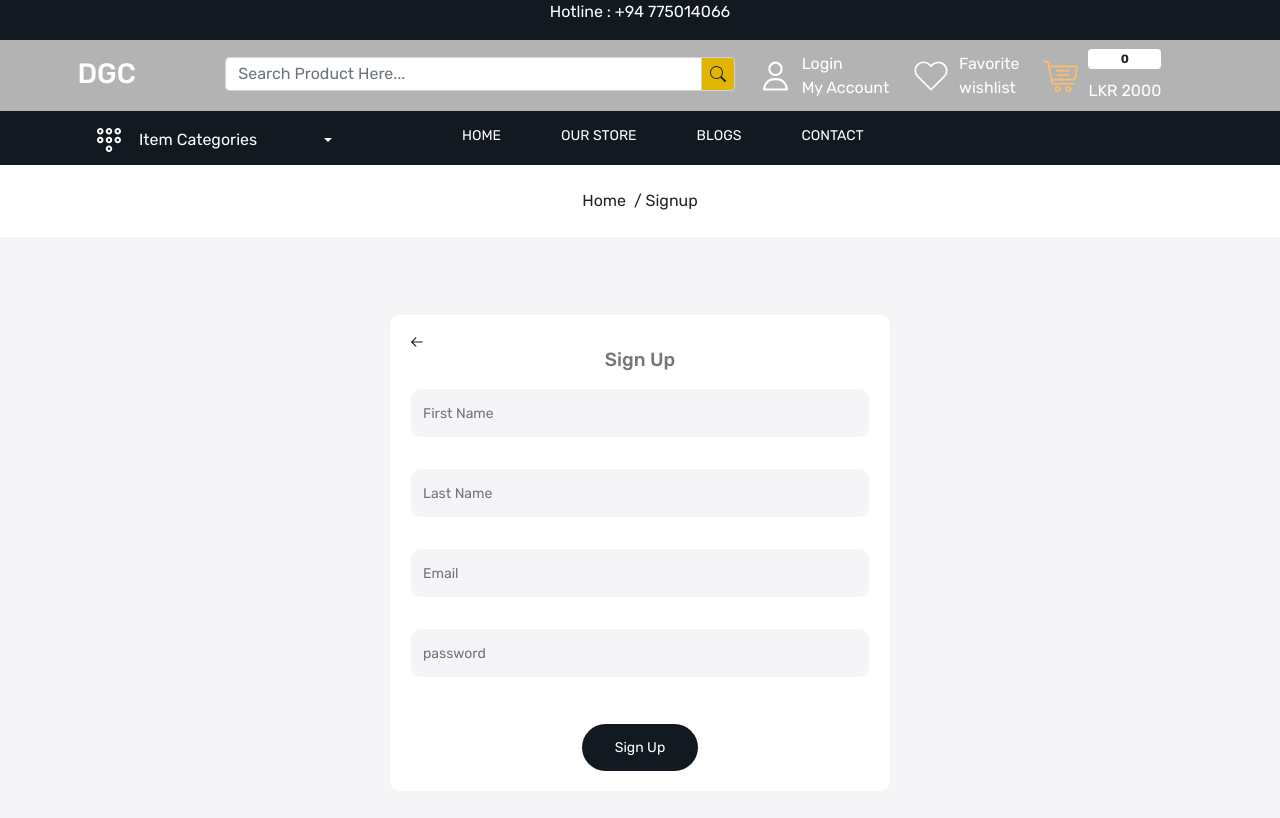
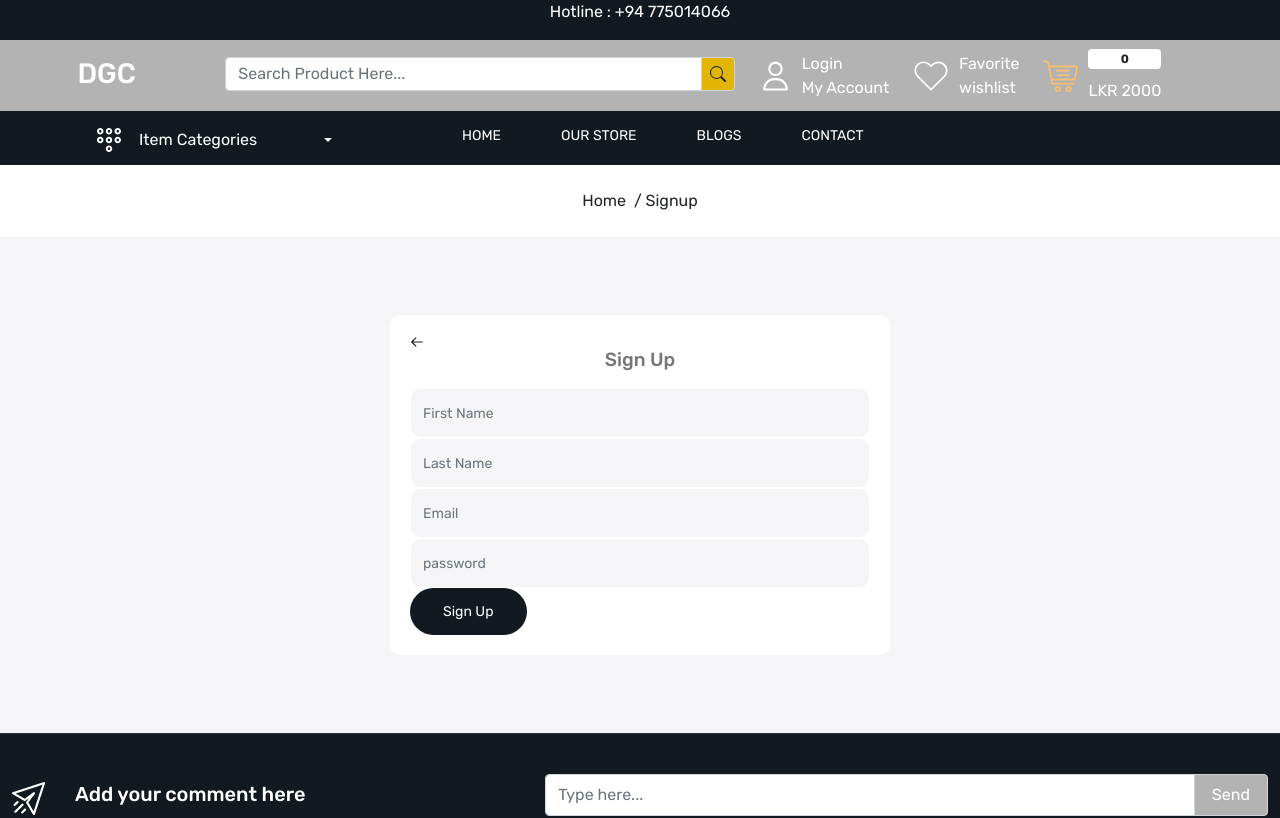
Before and after one commit to Udayanzoysa/ecom-web, a React (Create React App) app: page /signup in a window 1280 px wide. Shown: the top 818 px of the page. Built offline with nearby package versions, Linux system fonts and the light colour scheme.

Commit message:
feat:sign in

```diff
--- a/src/App.js
+++ b/src/App.js
@@ -1,6 +1,6 @@
 import React from 'react';
 import './App.css';
-import { BrowserRouter, Routes, Route } from "react-router-dom";
+import {BrowserRouter, Routes, Route} from "react-router-dom";
 import Layouts from './Components/Layouts';
 import Home from './Pages/Home';
 import Contact from './Pages/Contact';
@@ -19,22 +19,23 @@ import TermsAndConditions from './Pages/TermsAndConditions';
 import SingleProduct from './Pages/SingleProduct';
 import Cart from './Pages/Cart';
 import CheckOut from './Pages/CheckOut';
-import { useState } from 'react';
+import {useState} from 'react';
 import data from './data';
+import Account from "./Pages/Account";
 
 function App() {
-  const { products } = data;
+    const {products} = data;
     const [cartItems, setCartItems] = useState([]);
     const onAdd = (product) => {
         const exist = cartItems.find((x) => x.id === product.id);
         if (exist) {
             setCartItems(
                 cartItems.map((x) =>
-          x.id === product.id ? { ...exist, qty: exist.qty + 1 } : x
+                    x.id === product.id ? {...exist, qty: exist.qty + 1} : x
                 )
             );
         } else {
-      setCartItems([...cartItems, { ...product, qty: 1 }]);
+            setCartItems([...cartItems, {...product, qty: 1}]);
         }
     };
     const onRemove = (product) => {
@@ -44,7 +45,7 @@ function App() {
         } else {
             setCartItems(
                 cartItems.map((x) =>
-          x.id === product.id ? { ...exist, qty: exist.qty - 1 } : x
+                    x.id === product.id ? {...exist, qty: exist.qty - 1} : x
                 )
             );
         }
@@ -55,23 +56,26 @@ function App() {
             <BrowserRouter>
                 <Routes>
                     <Route path='/' element={<Layouts countCartItems={cartItems.length}></Layouts>}>
-            <Route index element={<Home />} />
-            <Route path='contact' element={<Contact />} />
-            <Route path='blog' element={<Blog />} />
-            <Route path='blog/:id' element={<SingleBlog />} />
-            <Route path='OurStore' element={<OurStore products={products} onAdd={onAdd}></OurStore>} />
-            <Route path='OurStore/:id' element={<SingleProduct products={products} onAdd={onAdd}></SingleProduct>} />
-            <Route path='wishlist' element={<Wishlist />} />
-            <Route path='login' element={<Login />} />
-            <Route path='forgotpassword' element={<ForgotPassword />} />
-            <Route path='signup' element={<Signup />} />
-            <Route path='resetpassword' element={<ResetPassword />} />
-            <Route path='privacypolicy' element={<PrivacyPolicy />} />
-            <Route path='shippingpolicy' element={<ShippingPolicy />} />
-            <Route path='refundpolicy' element={<RefundPolicy />} />
-            <Route path='termandconditions' element={<TermsAndConditions />} />
-            <Route path='Cart' element={<Cart cartItems={cartItems} onAdd={onAdd} onRemove={onRemove}></Cart>} />
-            <Route path='Checkout' element={<CheckOut />} />
+                        <Route index element={<Home/>}/>
+                        <Route path='contact' element={<Contact/>}/>
+                        <Route path='blog' element={<Blog/>}/>
+                        <Route path='blog/:id' element={<SingleBlog/>}/>
+                        <Route path='OurStore' element={<OurStore products={products} onAdd={onAdd}></OurStore>}/>
+                        <Route path='OurStore/:id'
+                               element={<SingleProduct products={products} onAdd={onAdd}></SingleProduct>}/>
+                        <Route path='wishlist' element={<Wishlist/>}/>
+                        <Route path='login' element={<Login/>}/>
+                        <Route path='forgotpassword' element={<ForgotPassword/>}/>
+                        <Route path='signup' element={<Signup/>}/>
+                        <Route path='profile' element={<Account/>}/>
+                        <Route path='resetpassword' element={<ResetPassword/>}/>
+                        <Route path='privacypolicy' element={<PrivacyPolicy/>}/>
+                        <Route path='shippingpolicy' element={<ShippingPolicy/>}/>
+                        <Route path='refundpolicy' element={<RefundPolicy/>}/>
+                        <Route path='termandconditions' element={<TermsAndConditions/>}/>
+                        <Route path='Cart'
+                               element={<Cart cartItems={cartItems} onAdd={onAdd} onRemove={onRemove}></Cart>}/>
+                        <Route path='Checkout' element={<CheckOut/>}/>
                     </Route>
                 </Routes>
             </BrowserRouter>
--- /dev/null
+++ b/src/Pages/Account.js
@@ -0,0 +1,8 @@
+const Account = () => {
+    return (
+        <>
+            Account Page
+        </>
+    )
+}
+export default Account
--- a/src/Pages/Login.js
+++ b/src/Pages/Login.js
@@ -24,7 +24,7 @@ const Login = () => {
         try {
             let res = await firebase.auth().signInWithEmailAndPassword(form?.email, form?.password)
             const auth = getAuth();
-            navigate('/admin')
+            navigate('/profile')
             return res
         } catch (e) {
             // toast({
@@ -49,7 +49,8 @@ const Login = () => {
                         <div className='auth-card'>
                             <h3 className='text-center mb-3'>Login</h3>
                             <CustomInput onChange={valueChangeHandler} type='email' name='email' placeholder='Email'/>
-                            <CustomInput onChange={valueChangeHandler} type='password' name='password' placeholder='password'/>
+                            <CustomInput onChange={valueChangeHandler} type='password' name='password'
+                                         placeholder='password'/>
                             <div className=''>
                                 <Link to='/ForgotPassword'>Forgot Password?</Link>
                                 <div className='mt-3 d-flex justify-content-center gap-15 align-item-center'>
--- a/src/Pages/Signup.js
+++ b/src/Pages/Signup.js
@@ -1,37 +1,70 @@
-import React from 'react';
+import React, {useState} from 'react';
 import BreadCrumb from '../Components/BreadCrumb';
 import Meta from '../Components/Meta';
-import { Link } from 'react-router-dom';
-import { HiOutlineArrowLeft } from 'react-icons/hi';
+import {Link, useNavigate} from 'react-router-dom';
+import {HiOutlineArrowLeft} from 'react-icons/hi';
 import Container from '../Components/Container';
 import CustomInput from '../Components/CustomInput';
+import firebase from "firebase/compat/app";
+import {getAuth, signOut, updateProfile} from "firebase/auth";
+import {doc, setDoc} from "firebase/firestore";
+import {getDownloadURL, getStorage, ref, uploadBytes} from "firebase/storage";
 
 const Signup = () => {
+
+    const [form, setForm] = useState({})
+    const navigate = useNavigate()
+    const valueChangeHandler = (event) => {
+        let {name, value} = event.target
+        setForm({...form, [name]: value})
+    }
+
+    console.log(form, 'formrmr')
+
+    const signHandler = async () => {
+        try {
+            let result = await firebase.auth().createUserWithEmailAndPassword(form?.email, form.password)
+            if (result?.user?.uid) {
+                const db = firebase.firestore();
+                const docRef = await setDoc(doc(db, 'userProfile', result?.user?.uid), {...form,type:'user'});
+                navigate('/profile')
+            }
+            // return result?.user?.uid
+        } catch (e) {
+            console.log(e,'eeeee')
+        }
+    }
+
     return (
         <>
-    <Meta title={'Signup'} />
+            <Meta title={'Signup'}/>
             <BreadCrumb title='Signup'/>
             <Container class1='login-wrapper py-5 home-wrapper-2'>
                 <div className='row'>
                     <div className='col-12'>
                         <div className='auth-card'>
                             <Link to='/Login' className='d-flex align-items-center gap-10'>
-                    <HiOutlineArrowLeft className='fs-12' />
+                                <HiOutlineArrowLeft className='fs-12'/>
                             </Link>
                             <h3 className='text-center mb-3'>Sign Up</h3>
-                   <form action='' className='d-flex flex-column gap-30' >
-                   <CustomInput type='text' name='name' placeholder='First Name' />
-                   <CustomInput type='text' name='name' placeholder='Last Name' />
-                   <CustomInput type='email' name='email' placeholder='Email' />
-                   <CustomInput type='password' name='password' placeholder='password' />
+                                <CustomInput onChange={valueChangeHandler} type='text' name='firstName'
+                                             placeholder='First Name'/>
+                                <CustomInput onChange={valueChangeHandler} type='text' name='lastName'
+                                             placeholder='Last Name'/>
+                                <CustomInput onChange={valueChangeHandler} type='email' name='email'
+                                             placeholder='Email'/>
+                                <CustomInput onChange={valueChangeHandler} type='password' name='password'
+                                             placeholder='password'/>
                                 <div className=''>
-                        <div className='mt-3 d-flex justify-content-center gap-15 align-item-center'>
-                        <Link to='/Login' className='button text-white'>
+                                    <button className='button border-0' onClick={signHandler}>
                                         Sign Up
-                        </Link>
+                                    </button>
+                                    {/*<div className='mt-3 d-flex justify-content-center gap-15 align-item-center'>*/}
+                                    {/*    <Link to='/Login' className='button text-white'>*/}
+                                    {/*        Sign Up*/}
+                                    {/*    </Link>*/}
+                                    {/*</div>*/}
                                 </div>
-                    </div>
-                   </form>
                         </div>
                     </div>
                 </div>
```
Lines whose indentation alone changed are shown as unchanged.
